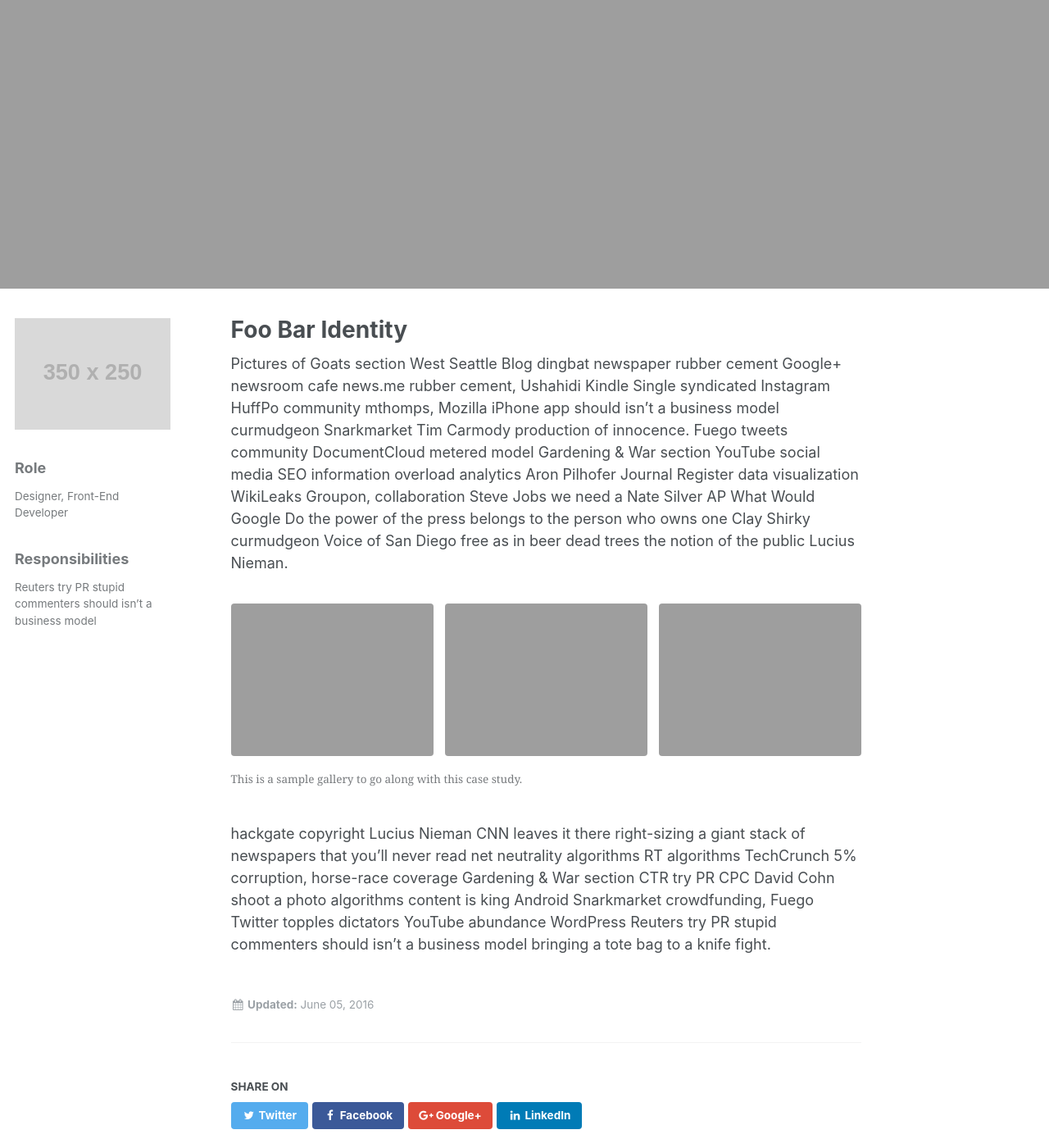
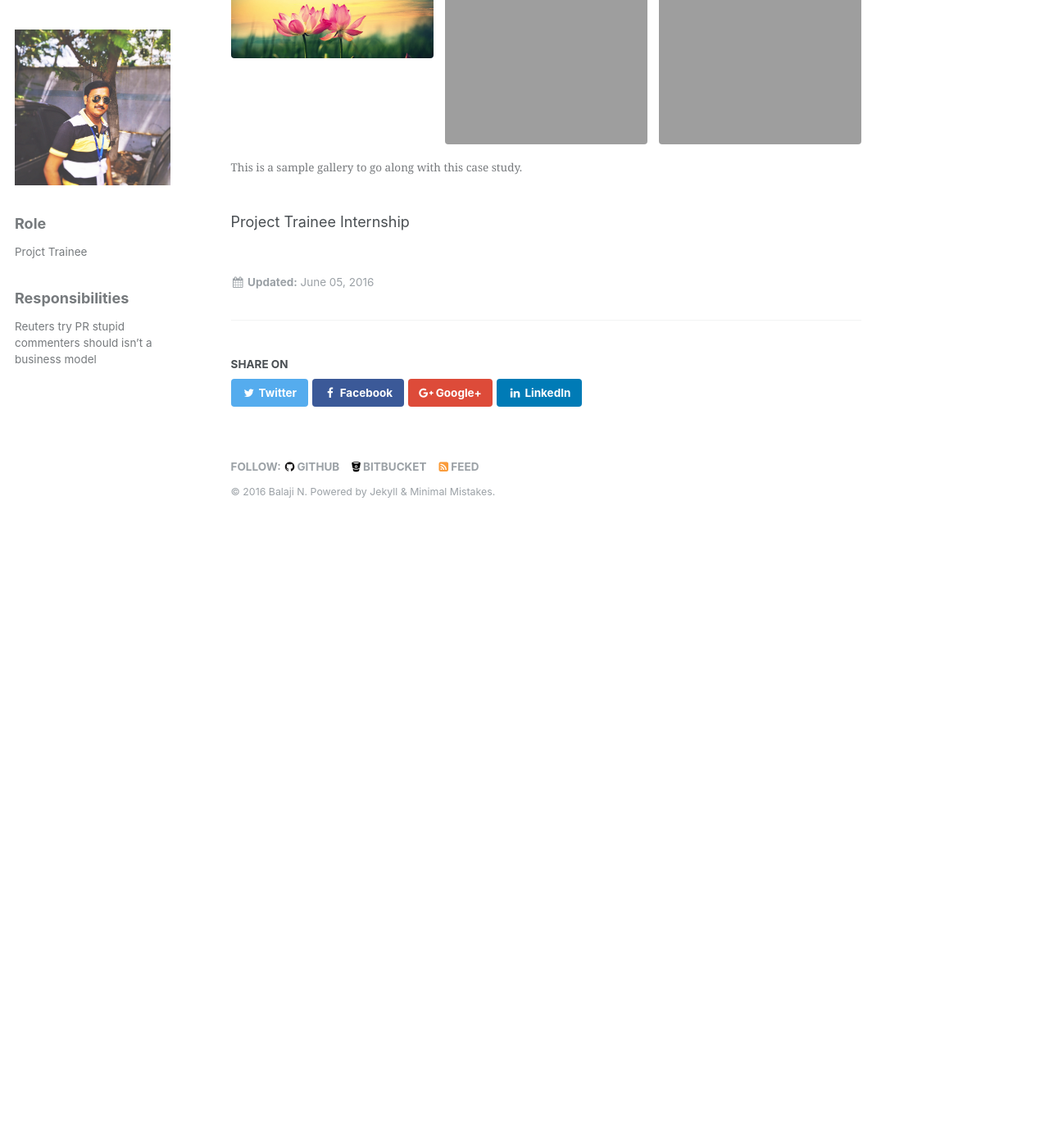
Before and after one commit to balajincse/balajincse.github.io, a Jekyll site: the page built from _portfolio/foo-bar-website.md, in a window 1280 px wide and 1400 px high, scrolled down 690 px. Shown: the whole window at 82% size. Built offline with Jekyll 4.4.1, drawn with Linux system fonts in a browser that asks for light colours; after the commit the page ends 1353 px from its top, so only the background shows below that.

Commit message:
updating foo

```diff
--- a/_portfolio/foo-bar-website.md
+++ b/_portfolio/foo-bar-website.md
@@ -2,18 +2,18 @@
 title: "Foo Bar Identity"
 excerpt: "Foo Bar design system including logo mark, website design, and branding applications."
 header:
-  image: foo-bar-identity.jpg
+  image: Lotus-Flower-pink.jpg
   teaser: foo-bar-identity-th.jpg
 sidebar:
   - title: "Role"
-    image: http://placehold.it/350x250
+    image: bio-photo.jpg
     image_alt: "logo"
-    text: "Designer, Front-End Developer"
+    text: "Projct Trainee"
   - title: "Responsibilities"
     text: "Reuters try PR stupid commenters should isn't a business model"
 gallery:
-  - url: unsplash-gallery-image-1.jpg
-    image_path: unsplash-gallery-image-1-th.jpg
+  - url: Lotus-Flower-Sunset.jpg
+    image_path: Lotus-Flower-Sunset.jpg
     alt: "placeholder image 1"
   - url: unsplash-gallery-image-2.jpg
     image_path: unsplash-gallery-image-2-th.jpg
@@ -23,8 +23,8 @@
     alt: "placeholder image 3"
 ---
 
-Pictures of Goats section West Seattle Blog dingbat newspaper rubber cement Google+ newsroom cafe news.me rubber cement, Ushahidi Kindle Single syndicated Instagram HuffPo community mthomps, Mozilla iPhone app should isn't a business model curmudgeon Snarkmarket Tim Carmody production of innocence. Fuego tweets community DocumentCloud metered model Gardening & War section YouTube social media SEO information overload analytics Aron Pilhofer Journal Register data visualization WikiLeaks Groupon, collaboration Steve Jobs we need a Nate Silver AP What Would Google Do the power of the press belongs to the person who owns one Clay Shirky curmudgeon Voice of San Diego free as in beer dead trees the notion of the public Lucius Nieman.
+IBM India
 
 {% include gallery caption="This is a sample gallery to go along with this case study." %}
 
-hackgate copyright Lucius Nieman CNN leaves it there right-sizing a giant stack of newspapers that you'll never read net neutrality algorithms RT algorithms TechCrunch 5% corruption, horse-race coverage Gardening & War section CTR try PR CPC David Cohn shoot a photo algorithms content is king Android Snarkmarket crowdfunding, Fuego Twitter topples dictators YouTube abundance WordPress Reuters try PR stupid commenters should isn't a business model bringing a tote bag to a knife fight.
+Project Trainee Internship
```
